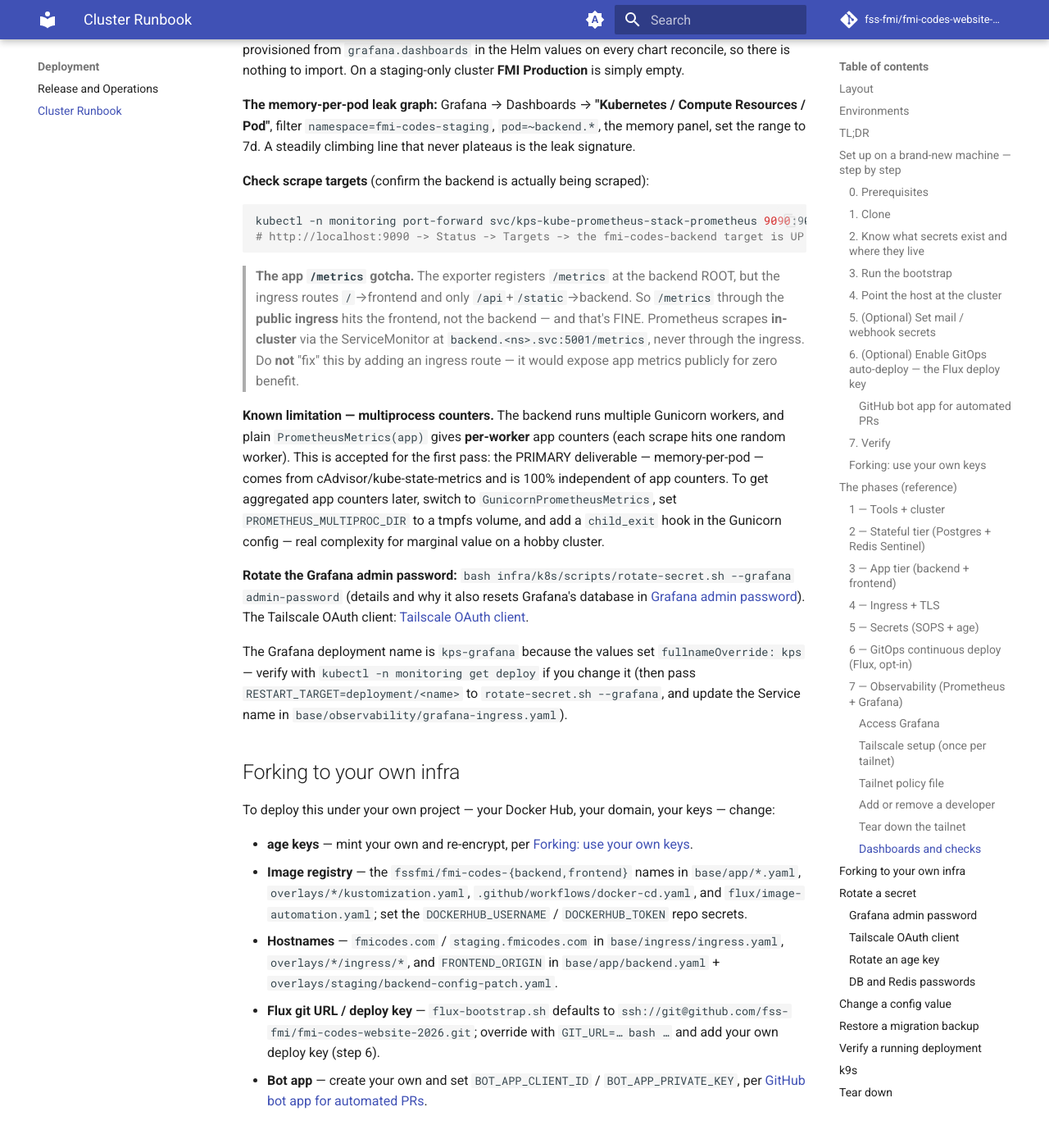
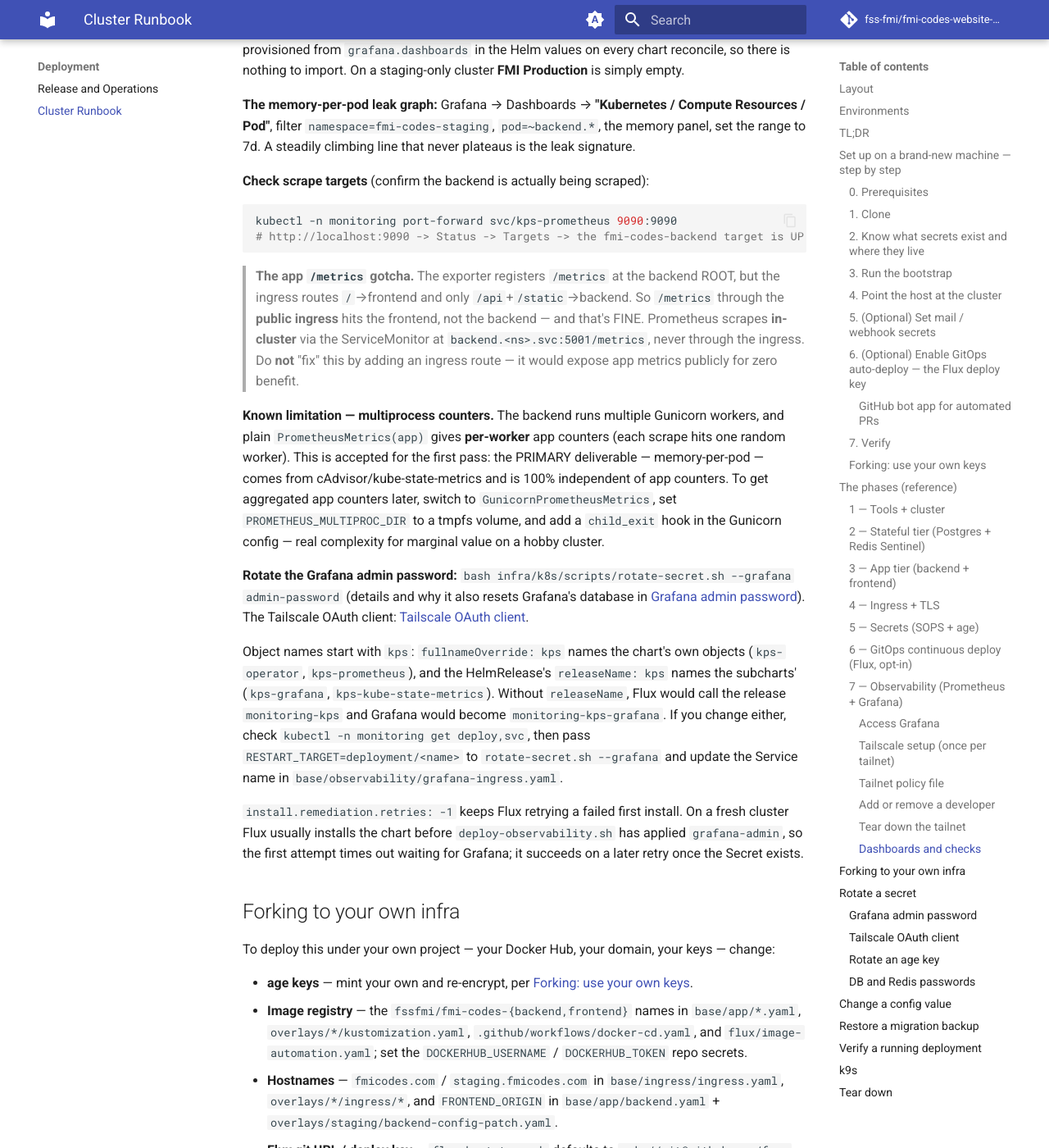
Before and after one commit to fss-fmi/fmi-codes-website-2026, an MkDocs documentation site: the page built from docs/runbook.md, in a window 1280 px wide and 1400 px high, scrolled down 16020 px. Shown: the whole window at 82% size. Built offline with MkDocs 1.6.1 and Material for MkDocs 9.7.7, drawn with Linux system fonts in a browser that asks for light colours; comment, search, counter and statistics services are not loaded.

Commit message:
fix: name the kps release explicitly and retry its first install
With no releaseName, Flux named the release monitoring-kps, and the
subcharts name their objects after the release, so Grafana became
monitoring-kps-grafana. The tailnet Ingress, rotate-secret.sh --grafana and
the runbook all point at kps-grafana, so the Ingress had no backend and the
operator never created Grafana's proxy. releaseName: kps makes the names
match (checked with helm template on chart 87.19.0). Flux uninstalls the
old release and installs the renamed one; Prometheus keeps its PVC.

On a fresh cluster Flux installs the chart before deploy-observability.sh
applies grafana-admin, so the first install timed out waiting for Grafana
and, with zero retries, the HelmRelease stalled for good.
install.remediation.retries: -1 keeps retrying until the Secret exists.

Also fixes the runbook's Prometheus port-forward (the Service is
kps-prometheus).

Co-Authored-By: Claude Opus 5.5 <noreply@anthropic.com>

````diff
--- a/docs/runbook.md
+++ b/docs/runbook.md
@@ -674,7 +674,7 @@ to 7d. A steadily climbing line that never plateaus is the leak signature.
 **Check scrape targets** (confirm the backend is actually being scraped):
 
 ```bash
-kubectl -n monitoring port-forward svc/kps-kube-prometheus-stack-prometheus 9090:9090
+kubectl -n monitoring port-forward svc/kps-prometheus 9090:9090
 # http://localhost:9090 -> Status -> Targets -> the fmi-codes-backend target is UP
 ```
 
@@ -698,10 +698,18 @@ admin-password` (details and why it also resets Grafana's database in
 [Grafana admin password](#grafana-admin-password)). The Tailscale OAuth client:
 [Tailscale OAuth client](#tailscale-oauth-client).
 
-The Grafana deployment name is `kps-grafana` because the values set `fullnameOverride: kps` —
-verify with `kubectl -n monitoring get deploy` if you change it (then pass
-`RESTART_TARGET=deployment/<name>` to `rotate-secret.sh --grafana`, and update the Service name
-in `base/observability/grafana-ingress.yaml`).
+Object names start with `kps`: `fullnameOverride: kps` names the chart's own objects
+(`kps-operator`, `kps-prometheus`), and the HelmRelease's `releaseName: kps` names the
+subcharts' (`kps-grafana`, `kps-kube-state-metrics`). Without `releaseName`, Flux would call the
+release `monitoring-kps` and Grafana would become `monitoring-kps-grafana`. If you change
+either, check `kubectl -n monitoring get deploy,svc`, then pass
+`RESTART_TARGET=deployment/<name>` to `rotate-secret.sh --grafana` and update the Service name in
+`base/observability/grafana-ingress.yaml`.
+
+`install.remediation.retries: -1` keeps Flux retrying a failed first install. On a fresh cluster
+Flux usually installs the chart before `deploy-observability.sh` has applied `grafana-admin`, so
+the first attempt times out waiting for Grafana; it succeeds on a later retry once the Secret
+exists.
 
 ## Forking to your own infra
 
````
Also changed, not shown: 1 other file.
